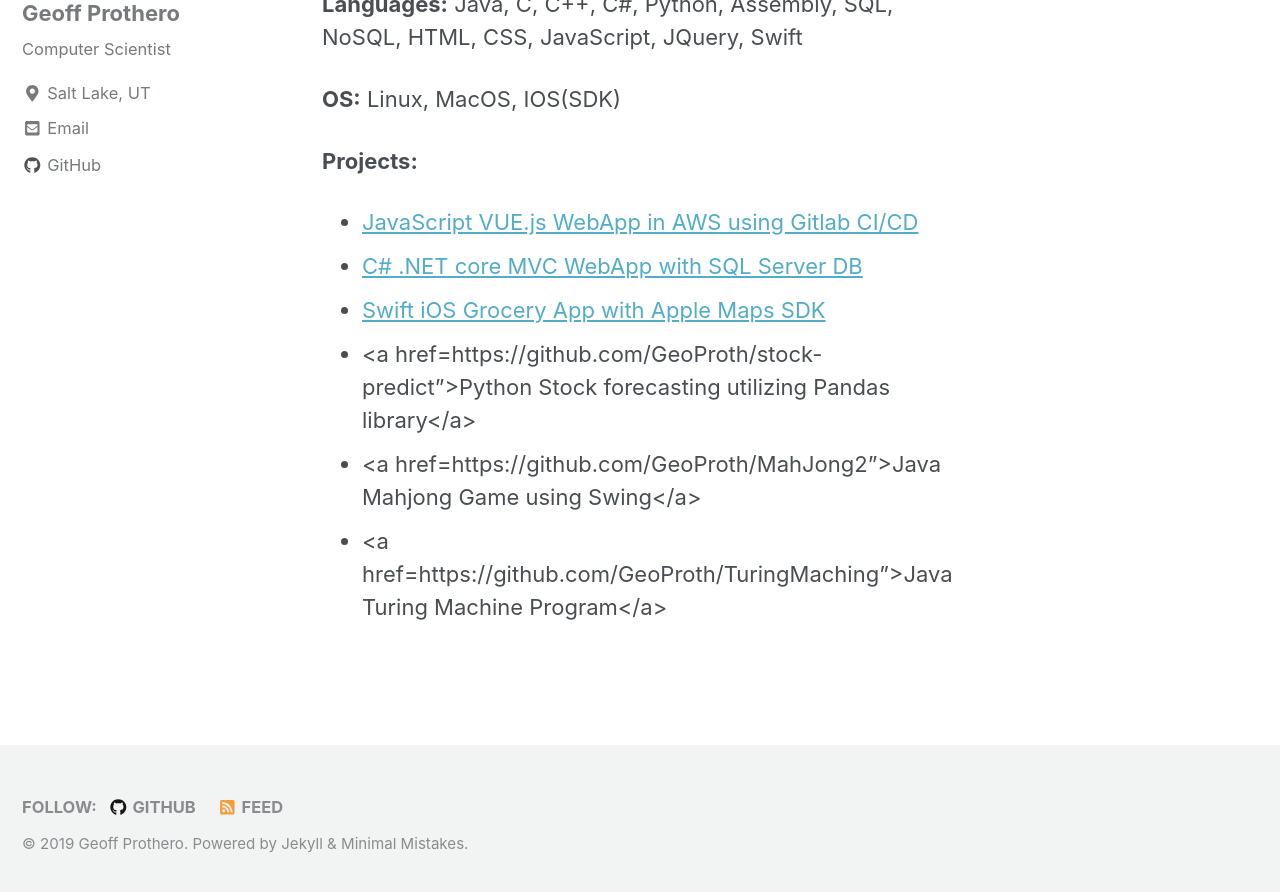
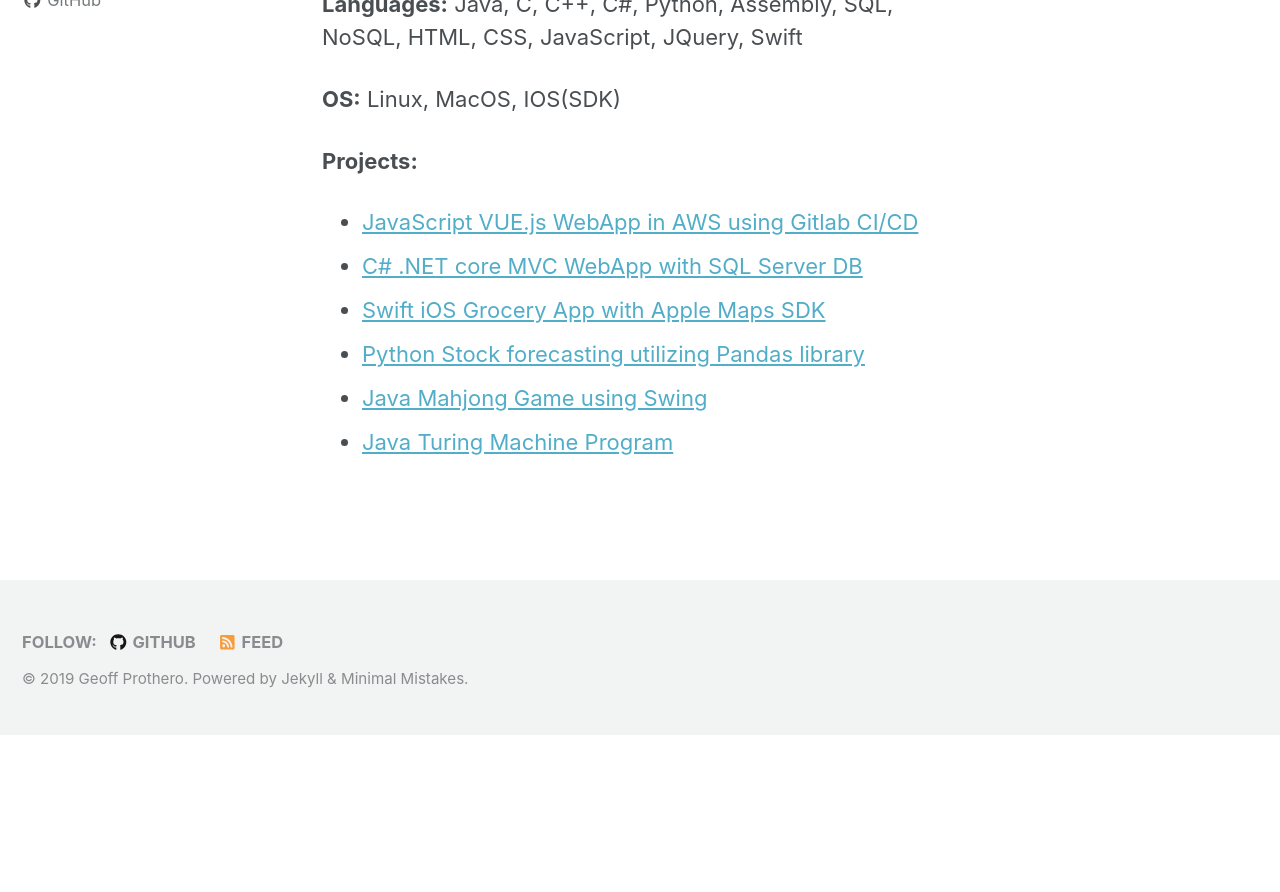
Before and after one commit to GeoProth/GeoProth.github.io, a Jekyll site: the page built from _pages/about.md, in a window 1280 px wide and 900 px high, scrolled down 2122 px. Shown: the top 892 px of the window. Built offline with Jekyll 4.4.1, drawn with Linux system fonts in a browser that asks for light colours; nearby versions of some CDN libraries; after the commit the page ends 2857 px from its top, so only the background shows below that.

Commit message:
fixed links

```diff
--- a/_pages/about.md
+++ b/_pages/about.md
@@ -31,6 +31,6 @@
 * <a href="https://github.com/GeoProth/OffSocial">JavaScript VUE.js WebApp in AWS using Gitlab CI/CD</a>
 * <a href="https://github.com/GeoProth/CS4790-TeamProject">C# .NET core MVC WebApp with SQL Server DB</a>
 * <a href="https://github.com/GeoProth/Grocery/tree/master">Swift iOS Grocery App with Apple Maps SDK</a>
-* <a href=https://github.com/GeoProth/stock-predict">Python Stock forecasting utilizing Pandas library</a>
-* <a href=https://github.com/GeoProth/MahJong2">Java Mahjong Game using Swing</a>
-* <a href=https://github.com/GeoProth/TuringMaching">Java Turing Machine Program</a>
+* <a href="https://github.com/GeoProth/stock-predict">Python Stock forecasting utilizing Pandas library</a>
+* <a href="https://github.com/GeoProth/MahJong2">Java Mahjong Game using Swing</a>
+* <a href="https://github.com/GeoProth/TuringMaching">Java Turing Machine Program</a>
```
